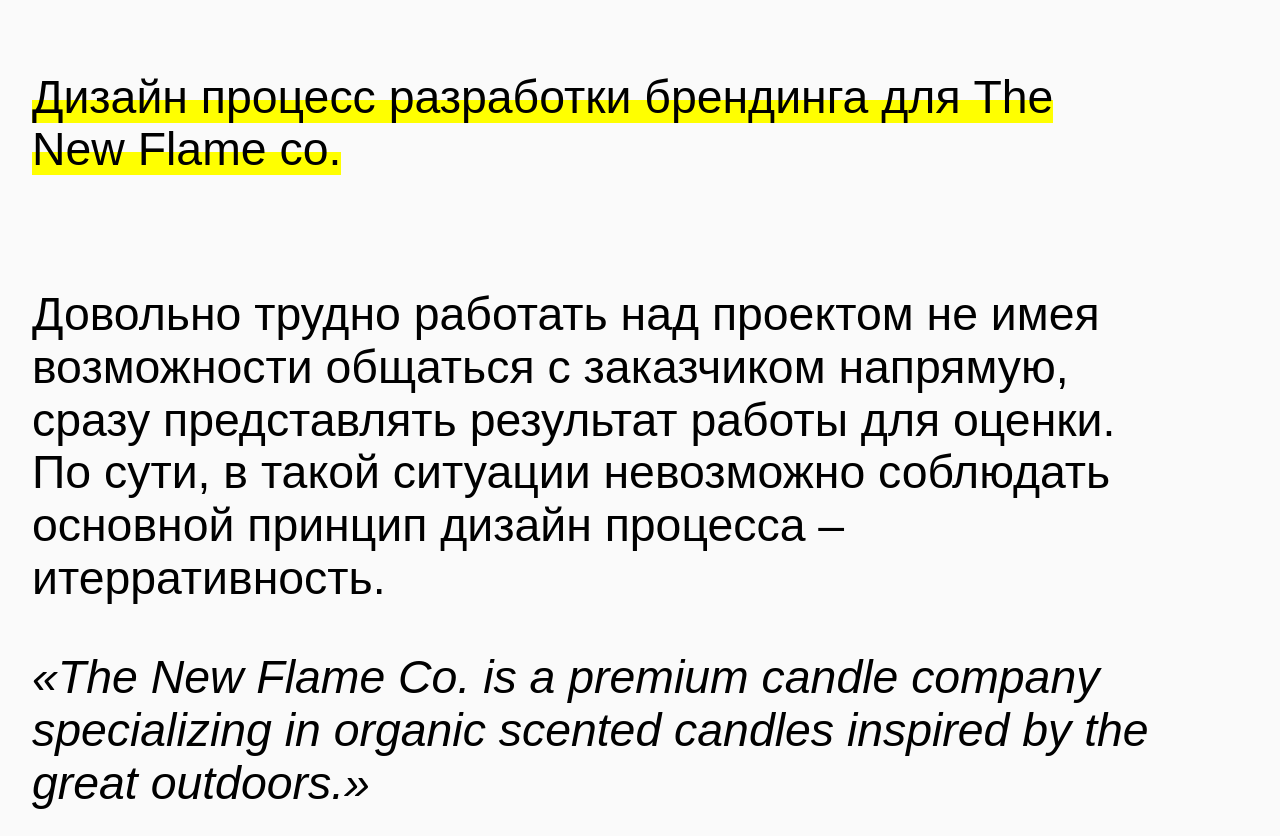
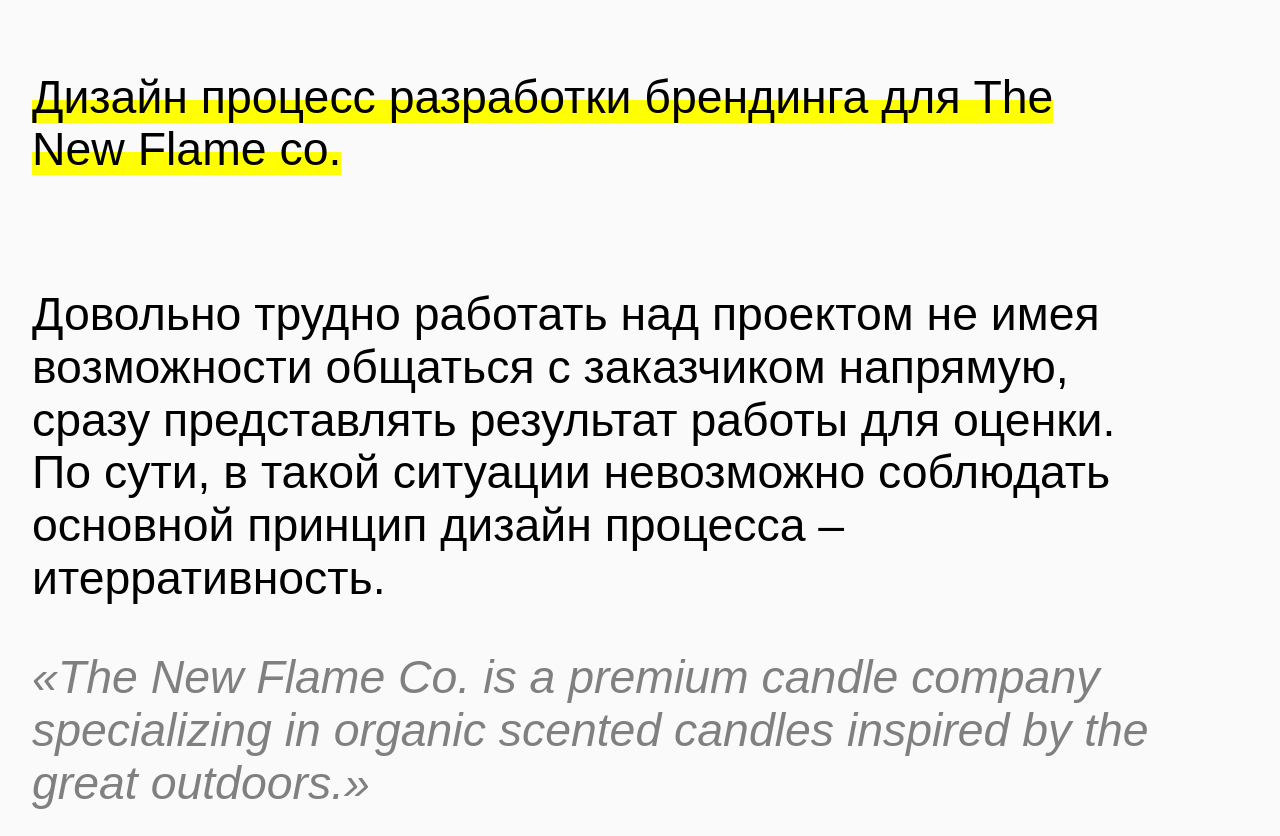
Before and after one commit to geravolobuev/geravolobuev, a Jekyll site: the page built from _posts/2021-02-07-candles.md, in a window 1280 px wide. Shown: the top 836 px of the page. Built offline with Jekyll 4.4.1, drawn with Linux system fonts in a browser that asks for light colours; grey boxes are pictures that could not be loaded.

Commit message:
correcting

```diff
--- a/_posts/2021-02-07-candles.md
+++ b/_posts/2021-02-07-candles.md
@@ -9,7 +9,7 @@
 
 Довольно трудно работать над проектом не имея возможности общаться с заказчиком напрямую, сразу представлять результат работы для оценки. По сути, в такой ситуации невозможно соблюдать основной принцип дизайн процесса – итерративность.
 
-_«The New Flame Co. is a premium candle company specializing in organic scented candles inspired by the great outdoors.»_
+> _«The New Flame Co. is a premium candle company specializing in organic scented candles inspired by the great outdoors.»_
 
 ![old](https://www.dropbox.com/s/b1uy9ck3jb4qjwf/old-design.png?raw=1)
 
```
